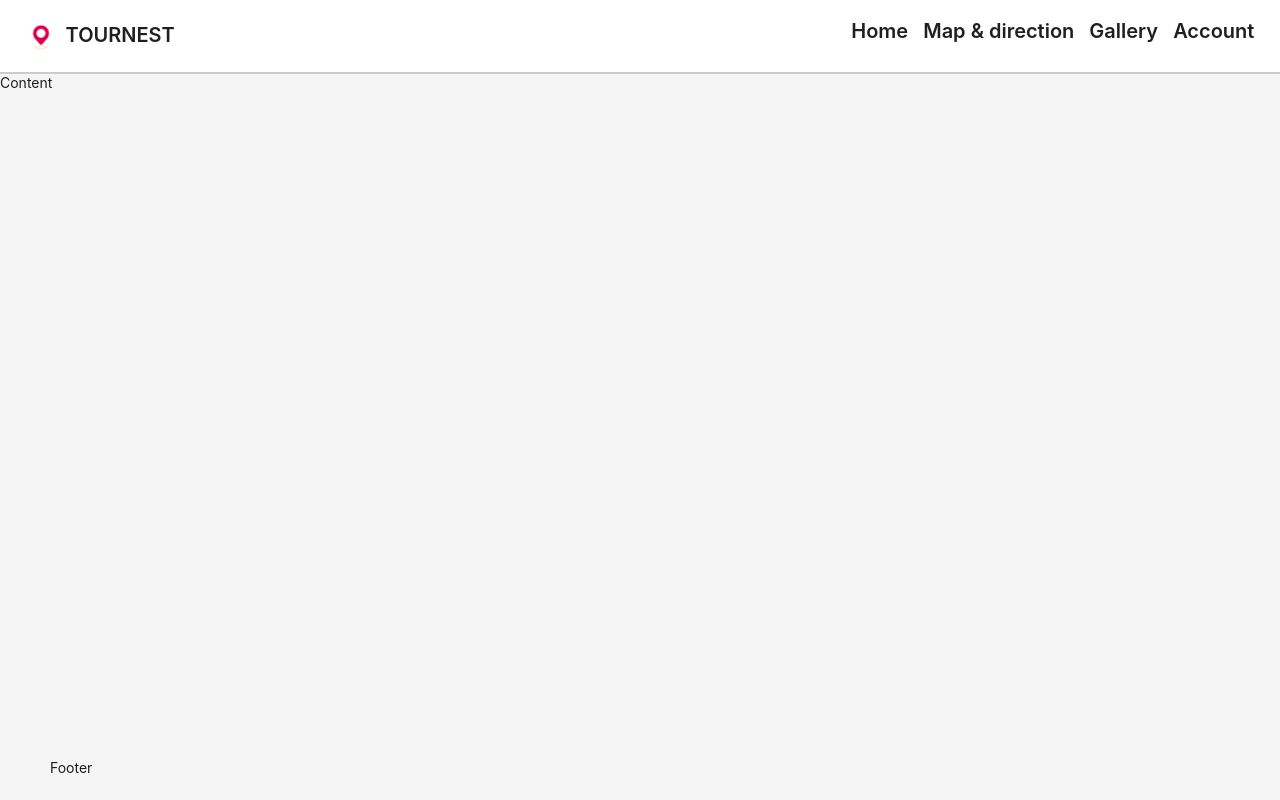
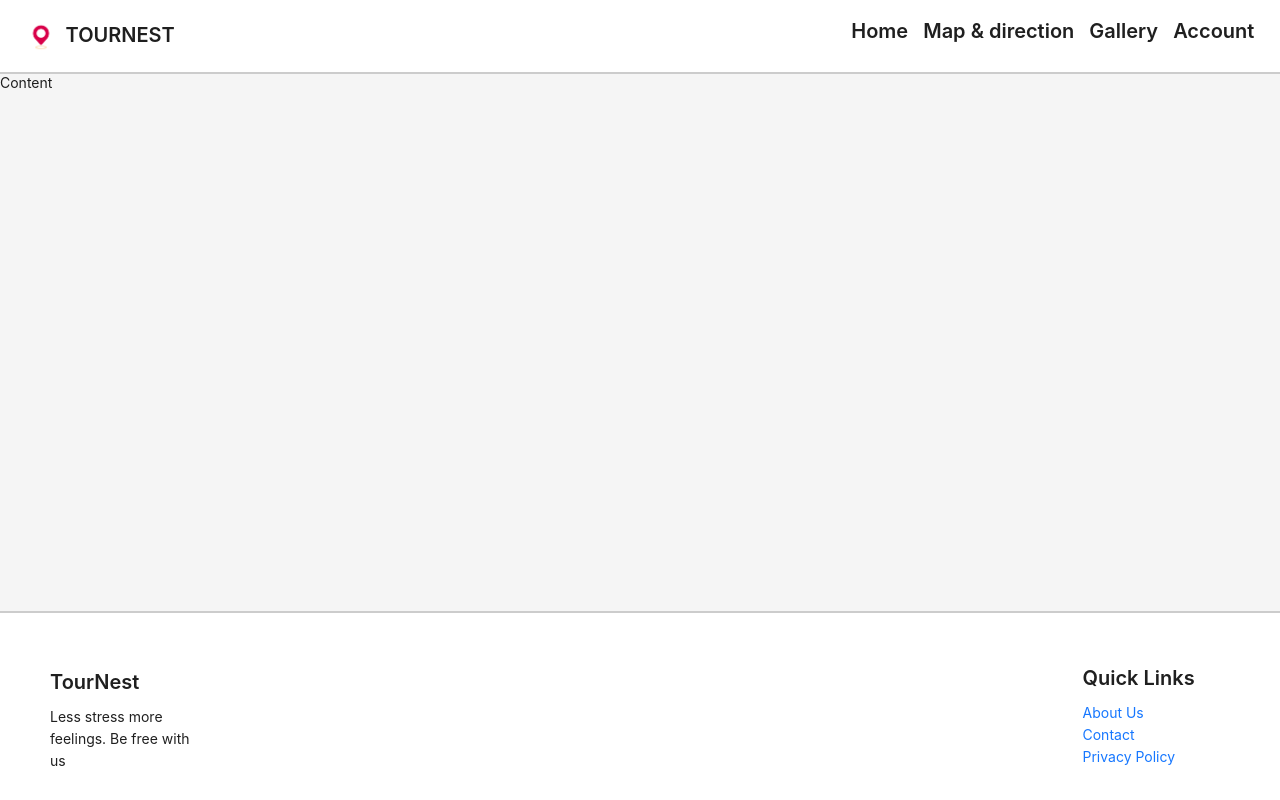
Before and after one commit to rewqla/TourNest, a React (Vite) app: page / in a window 1280 px wide. Built offline with nearby package versions, Linux system fonts and the light colour scheme.

Commit message:
Added footer

```diff
--- a/src/App.tsx
+++ b/src/App.tsx
@@ -1,7 +1,7 @@
 import { Layout, Image, Row, Col, Flex, Typography } from "antd";
 import logo from "./assets/point-vector.png";
 const { Content, Footer, Header } = Layout;
-const { Title } = Typography;
+const { Title, Text, Link } = Typography;
 
 function App() {
   return (
@@ -35,7 +35,40 @@ function App() {
         </Row>
       </Header>
       <Content className="content">Content</Content>
-      <Footer className="footer">Footer</Footer>
+      <Footer className="footer">
+        <Row justify="space-between" align="middle">
+          <Col span={3}>
+            <Title level={4} style={{ marginBottom: 10 }}>
+              TourNest
+            </Title>
+            <Text>Less stress more feelings. Be free with us</Text>
+          </Col>
+          <Col span={3} style={{ paddingBottom: "1vh" }}>
+            <Title level={4} style={{ marginBottom: 10 }}>
+              Quick Links
+            </Title>
+            <Flex vertical>
+              <Col>
+                <Text>
+                  <Link href="https://ant.design" target="_blank">
+                    About Us
+                  </Link>
+                </Text>
+              </Col>
+              <Col>
+                <Link href="https://ant.design" target="_blank">
+                  Contact
+                </Link>
+              </Col>
+              <Col>
+                <Link href="https://ant.design" target="_blank">
+                  Privacy Policy
+                </Link>
+              </Col>
+            </Flex>
+          </Col>
+        </Row>
+      </Footer>
     </Layout>
   );
 }
--- a/src/index.css
+++ b/src/index.css
@@ -20,3 +20,8 @@ body {
   background: #fff;
   height: auto;
 }
+
+.footer {
+  border-top: 2px solid #ccc;
+  background: #fff;
+}
```
